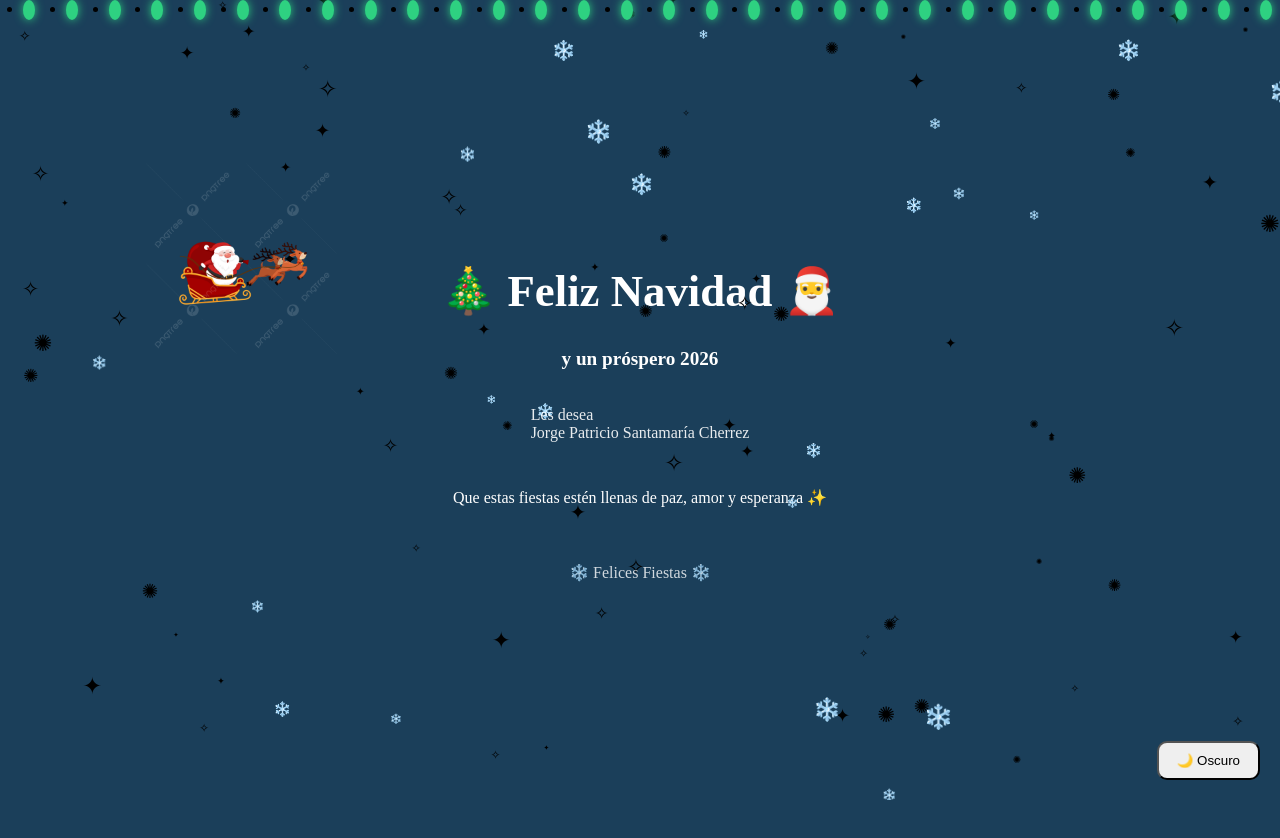
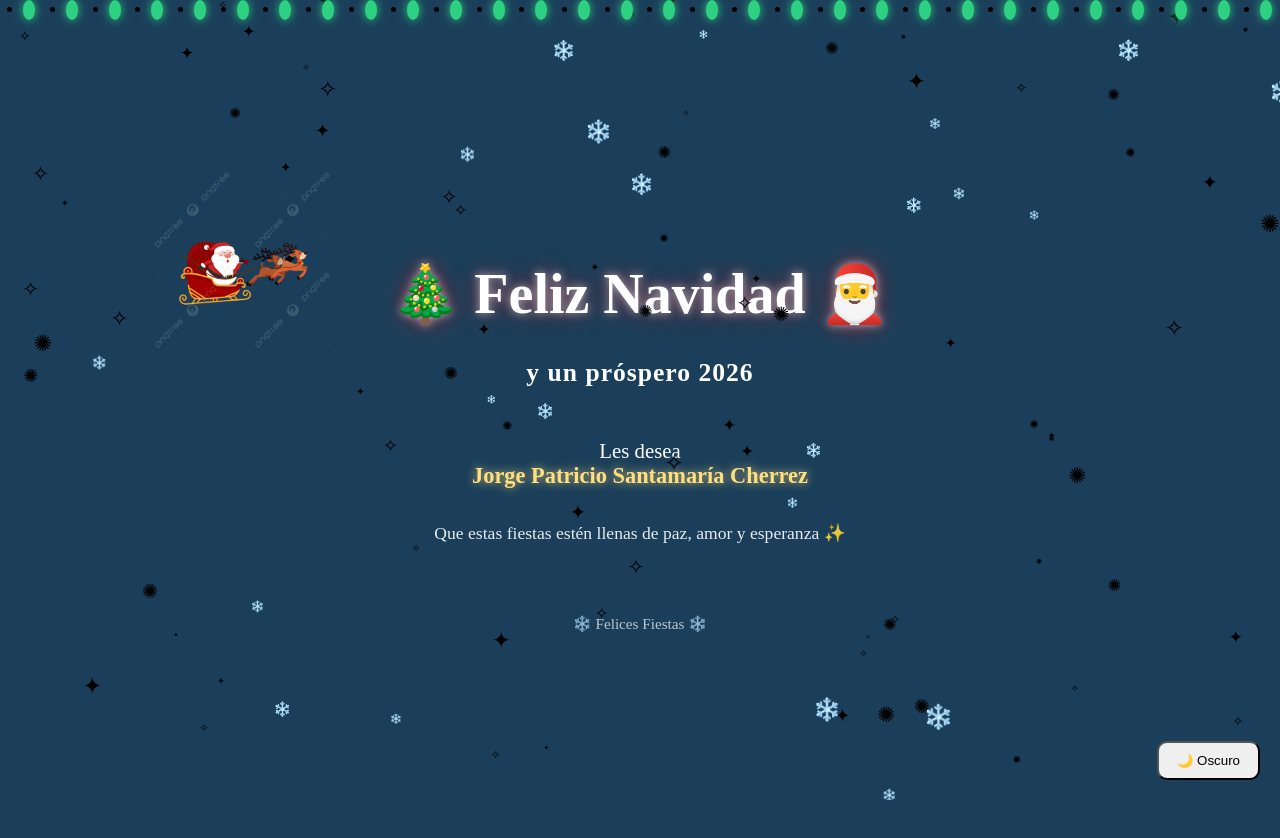
Before and after one commit to Patogol35/Navidad, a React (Vite) app: page / in a window 1280 px wide. Shown: the top 838 px of the page. Before the commit the page ends 816 px from the top, so only its background shows below. Built offline with nearby package versions, Linux system fonts and the light colour scheme; no server answers.

Commit message:
Update Home.css

```diff
--- a/src/pages/Home.css
+++ b/src/pages/Home.css
@@ -4,58 +4,54 @@
   flex-direction: column;
   justify-content: center;
   align-items: center;
+  text-align: center;
   color: white;
+  padding: 20px;
   z-index: 1;
 }
 
-.card {
-  background: rgba(0, 0, 0, 0.55);
-  padding: 40px 50px;
-  border-radius: 20px;
-  text-align: center;
-  max-width: 500px;
-  backdrop-filter: blur(6px);
-  box-shadow: 0 0 30px rgba(255, 255, 255, 0.15);
+/* 🎄 TÍTULO PRINCIPAL */
+.title {
+  font-size: 3.5rem;
+  font-weight: bold;
+  margin-bottom: 10px;
+  text-shadow:
+    0 0 10px rgba(255,255,255,0.6),
+    0 0 25px rgba(255,0,0,0.5);
 }
 
-.title {
-  font-size: 2.8rem;
-  margin-bottom: 15px;
+/* ✨ SUBTÍTULO */
+.subtitle {
+  font-size: 1.6rem;
+  margin-bottom: 30px;
+  letter-spacing: 1px;
 }
 
-.subtitle {
-  font-size: 1.2rem;
-  margin-bottom: 20px;
+/* 👤 MENSAJE */
+.message {
+  font-size: 1.3rem;
+  margin-bottom: 10px;
 }
 
-.message {
-  font-size: 1rem;
-  opacity: 0.9;
-  margin-bottom: 30px;
+.name {
+  font-weight: bold;
+  font-size: 1.4rem;
+  color: #ffdf7e;
+  text-shadow: 0 0 10px rgba(255, 223, 126, 0.8);
 }
 
-.nav-menu {
-  display: flex;
-  justify-content: center;
+/* ❤️ BENDICIÓN */
+.blessing {
+  font-size: 1.1rem;
+  max-width: 600px;
+  line-height: 1.6;
+  margin-top: 20px;
+  opacity: 0.9;
 }
 
-.btn-nav {
-  background: linear-gradient(135deg, #ff3c3c, #ff8c00);
-  padding: 14px 28px;
-  border-radius: 14px;
-  color: white;
-  text-decoration: none;
-  font-weight: bold;
-  font-size: 1.1rem;
-  transition: transform 0.2s, box-shadow 0.2s;
+/* ❄️ FOOTER */
+.footer {
+  margin-top: 50px;
+  opacity: 0.7;
+  font-size: 0.95rem;
 }
-
-.btn-nav:hover {
-  transform: scale(1.05);
-  box-shadow: 0 0 15px rgba(255, 200, 200, 0.8);
-}
-
-.footer {
-  margin-top: 40px;
-  opacity: 0.8;
-}
```
